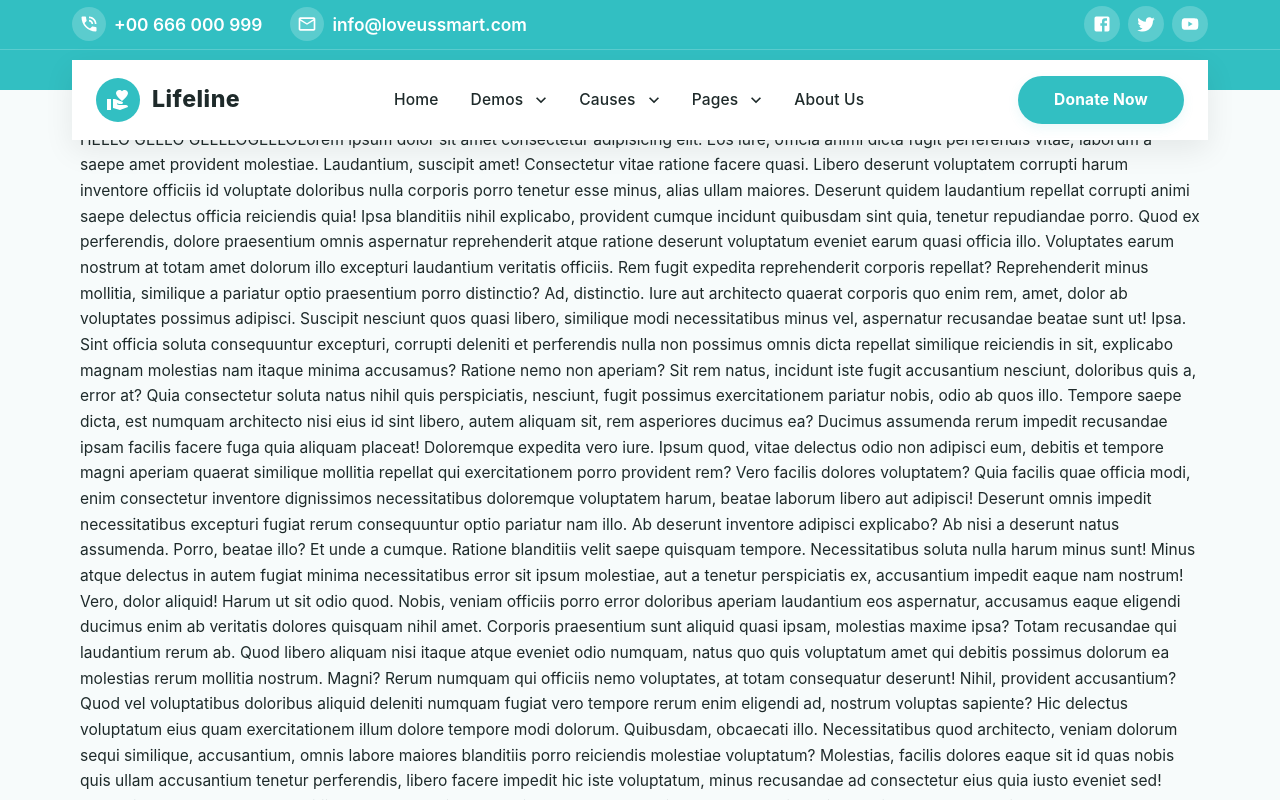
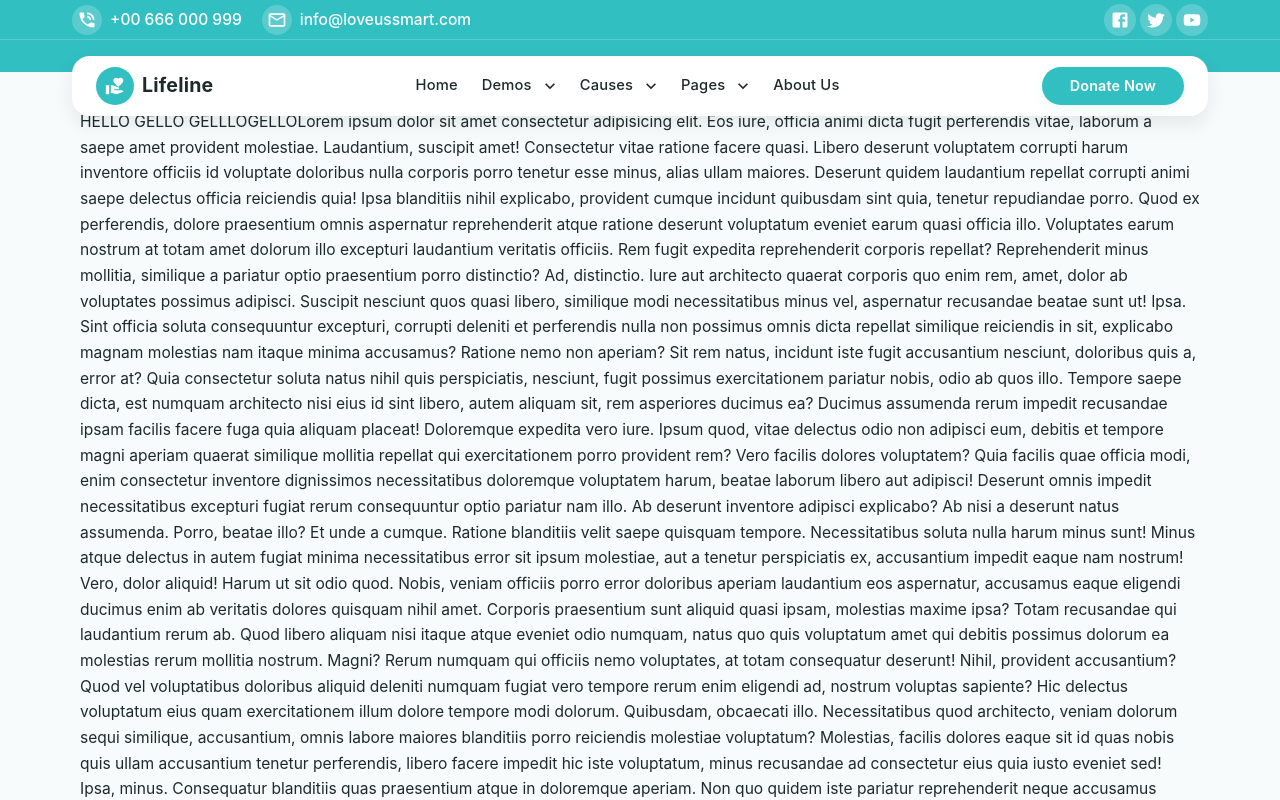
Before and after one commit to BiswarupChatt/rangmashal-v2-fe, a React (Vite) app: page / in a window 1280 px wide. Shown: the top 800 px of the page. Built offline with nearby package versions, Linux system fonts and the light colour scheme.

Commit message:
changes in theme

```diff
--- a/src/layout/components/AppHeader.jsx
+++ b/src/layout/components/AppHeader.jsx
@@ -16,7 +16,6 @@ import {
     Close,
     EmailOutlined,
     Facebook,
-    HomeRounded,
     KeyboardArrowDown,
     KeyboardArrowRight,
     Menu,
@@ -74,10 +73,11 @@ export default function AppHeader() {
 
     const desktopNavButtonSx = (depth) => ({
         fontWeight: 500,
+        fontSize: depth === 0 ? "0.92rem" : "0.88rem",
         textTransform: "none",
         color: "text.primary",
-        px: depth === 0 ? 2 : 1.75,
-        py: depth === 0 ? 1 : 0.8,
+        px: depth === 0 ? { md: 1.2, lg: 1.5 } : 1.25,
+        py: depth === 0 ? 0.65 : 0.55,
         minWidth: depth === 0 ? "auto" : "100%",
         borderRadius: depth === 0 ? 0 : 1,
         justifyContent: depth === 0 ? "center" : "space-between",
@@ -132,11 +132,11 @@ export default function AppHeader() {
                             className="submenu-panel"
                             sx={{
                                 position: "absolute",
-                                minWidth: 220,
+                                minWidth: 196,
                                 bgcolor: "#fff",
-                                borderRadius: 1.5,
-                                py: 1,
-                                boxShadow: "0 16px 32px rgba(0,0,0,0.12)",
+                                borderRadius: 1.25,
+                                py: 0.5,
+                                boxShadow: "0 10px 22px rgba(0,0,0,0.12)",
                                 border: "1px solid",
                                 borderColor: "divider",
                                 zIndex: 30 + depth,
@@ -212,8 +212,8 @@ export default function AppHeader() {
     );
 
     const topIconBubbleSx = (theme) => ({
-        width: 34,
-        height: 34,
+        width: { xs: 28, md: 30 },
+        height: { xs: 28, md: 30 },
         borderRadius: "50%",
         bgcolor: alpha(theme.palette.common.white, 0.2),
         display: "grid",
@@ -221,7 +221,7 @@ export default function AppHeader() {
     });
 
     return (
-        <Box component="header" sx={{ position: "relative", bgcolor: "primary.main", pb: { xs: 3, md: 5 } }}>
+        <Box component="header" sx={{ position: "relative", bgcolor: "primary.main", pb: { xs: 2, md: 4 } }}>
             {/* Top strip */}
             <Box sx={{ borderBottom: (t) => `1px solid ${alpha(t.palette.common.white, 0.2)}` }}>
                 <Box
@@ -229,7 +229,7 @@ export default function AppHeader() {
                         maxWidth: (t) => t.breakpoints.values.lg,
                         mx: "auto",
                         px: { xs: 2, sm: 3, md: 4 },
-                        py: 0.8,
+                        py: 0.45,
                     }}
                 >
                     <Box
@@ -244,24 +244,28 @@ export default function AppHeader() {
                             sx={{
                                 display: { xs: "none", md: "flex" },
                                 alignItems: "center",
-                                gap: 3.5,
+                                gap: 2.5,
                             }}
                         >
                             <Box sx={{ display: "flex", alignItems: "center", gap: 1 }}>
                                 <Box sx={topIconBubbleSx}>
                                     <PhoneInTalk fontSize="small" />
                                 </Box>
-                                <Typography fontWeight={600}>+00 666 000 999</Typography>
+                                <Typography variant="body2" fontWeight={500}>
+                                    +00 666 000 999
+                                </Typography>
                             </Box>
                             <Box sx={{ display: "flex", alignItems: "center", gap: 1 }}>
                                 <Box sx={topIconBubbleSx}>
                                     <EmailOutlined fontSize="small" />
                                 </Box>
-                                <Typography fontWeight={600}>info@loveussmart.com</Typography>
+                                <Typography variant="body2" fontWeight={500}>
+                                    info@loveussmart.com
+                                </Typography>
                             </Box>
                         </Box>
 
-                        <Box sx={{ display: "flex", alignItems: "center", gap: 1 }}>
+                        <Box sx={{ display: "flex", alignItems: "center", gap: 0.5 }}>
                             {[
                                 { id: "facebook", Icon: Facebook },
                                 { id: "twitter", Icon: Twitter },
@@ -270,6 +274,8 @@ export default function AppHeader() {
                                 <IconButton
                                     key={id}
                                     sx={{
+                                        width: 32,
+                                        height: 32,
                                         bgcolor: (t) => alpha(t.palette.common.white, 0.2),
                                         color: "#fff",
                                     }}
@@ -289,7 +295,7 @@ export default function AppHeader() {
                     position: "absolute",
                     left: "50%",
                     transform: "translateX(-50%)",
-                    top: 60,
+                    top: { xs: 52, md: 56 },
                     zIndex: 20,
                     width: "100%",
                     maxWidth: (t) => t.breakpoints.values.lg,
@@ -299,9 +305,10 @@ export default function AppHeader() {
                 <Box
                     sx={{
                         bgcolor: "#fff",
-                        px: 3,
-                        py: 2,
-                        boxShadow: "0 10px 30px rgba(0,0,0,0.08)",
+                        px: { xs: 2, sm: 2.5, md: 3 },
+                        py: { xs: 1.15, md: 1.35 },
+                        borderRadius: 1.5,
+                        boxShadow: "0 8px 20px rgba(0,0,0,0.08)",
                     }}
                 >
                     <Box
@@ -309,31 +316,31 @@ export default function AppHeader() {
                             display: "flex",
                             alignItems: "center",
                             justifyContent: "space-between",
-                            gap: 2,
+                            gap: 1.5,
                         }}
                     >
                         {/* Logo */}
-                        <Box sx={{ display: "flex", alignItems: "center", gap: 1.5 }}>
+                        <Box sx={{ display: "flex", alignItems: "center", gap: 1 }}>
                             <IconButton
-                                sx={{ display: { xs: "inline-flex", md: "none" } }}
+                                sx={{ display: { xs: "inline-flex", md: "none" }, p: 0.7 }}
                                 onClick={handleDrawerToggle}
                                 aria-label="Open menu"
                             >
-                                <Menu />
+                                <Menu fontSize="small" />
                             </IconButton>
                             <Box
                                 sx={{
-                                    width: 44,
-                                    height: 44,
+                                    width: { xs: 34, md: 38 },
+                                    height: { xs: 34, md: 38 },
                                     borderRadius: "50%",
                                     bgcolor: "primary.main",
                                     display: "grid",
                                     placeItems: "center",
                                 }}
                             >
-                                <VolunteerActivism sx={{ color: "#fff" }} />
+                                <VolunteerActivism sx={{ color: "#fff", fontSize: { xs: 18, md: 20 } }} />
                             </Box>
-                            <Typography variant="h5" fontWeight={800} letterSpacing={0.5}>
+                            <Typography variant="h6" fontWeight={700} letterSpacing={0.2}>
                                 Lifeline
                             </Typography>
                         </Box>
@@ -351,7 +358,16 @@ export default function AppHeader() {
                         {/* Donate Button */}
                         <Button
                             variant="contained"
-                            sx={{ borderRadius: 999, px: 4.5, py: 1.3, fontWeight: 700, textTransform: "none" }}
+                            sx={{
+                                display: { xs: "none", sm: "inline-flex" },
+                                borderRadius: 999,
+                                px: { sm: 2.5, md: 3.5 },
+                                py: 0.8,
+                                minHeight: 38,
+                                fontWeight: 600,
+                                fontSize: "0.9rem",
+                                textTransform: "none",
+                            }}
                         >
                             Donate Now
                         </Button>
```
